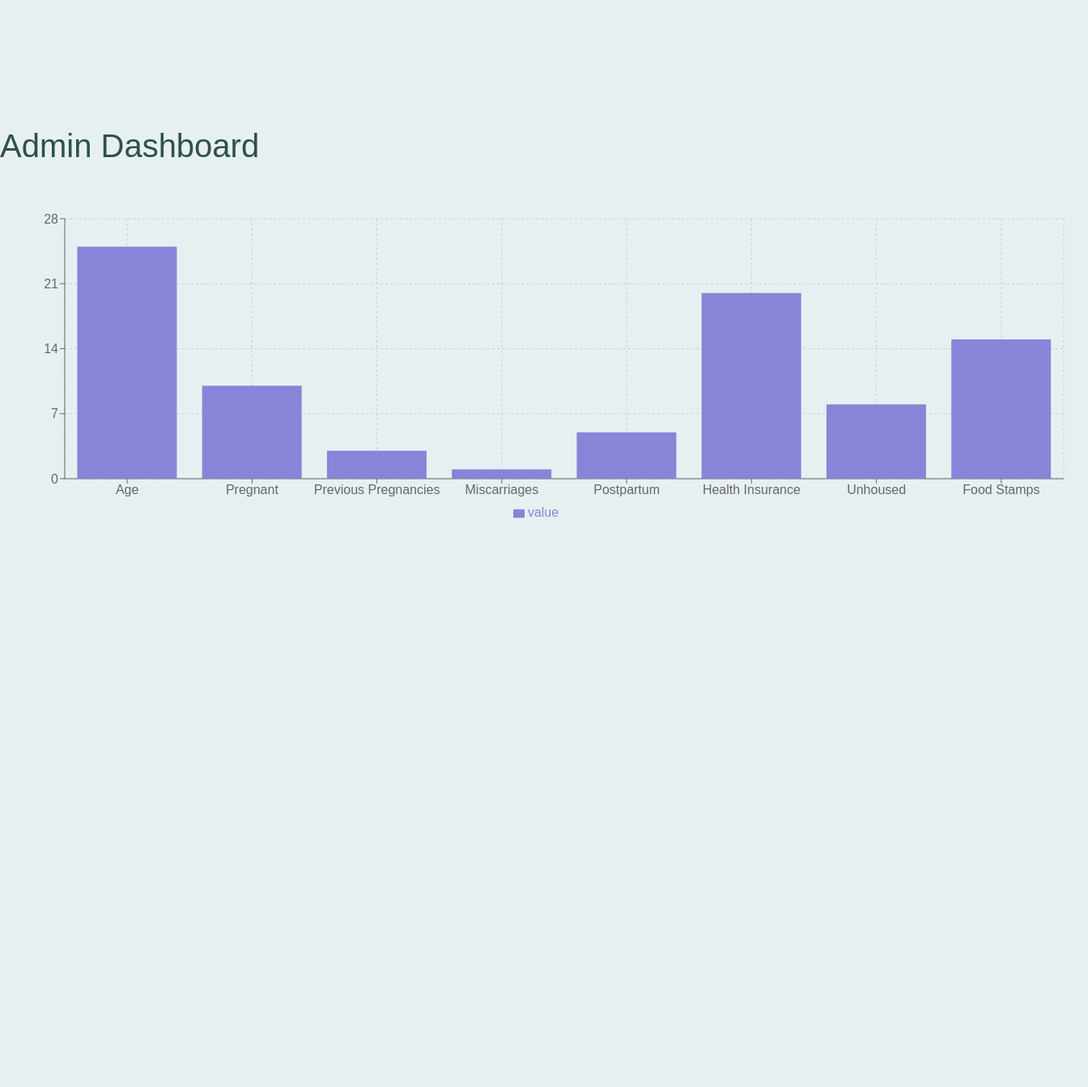
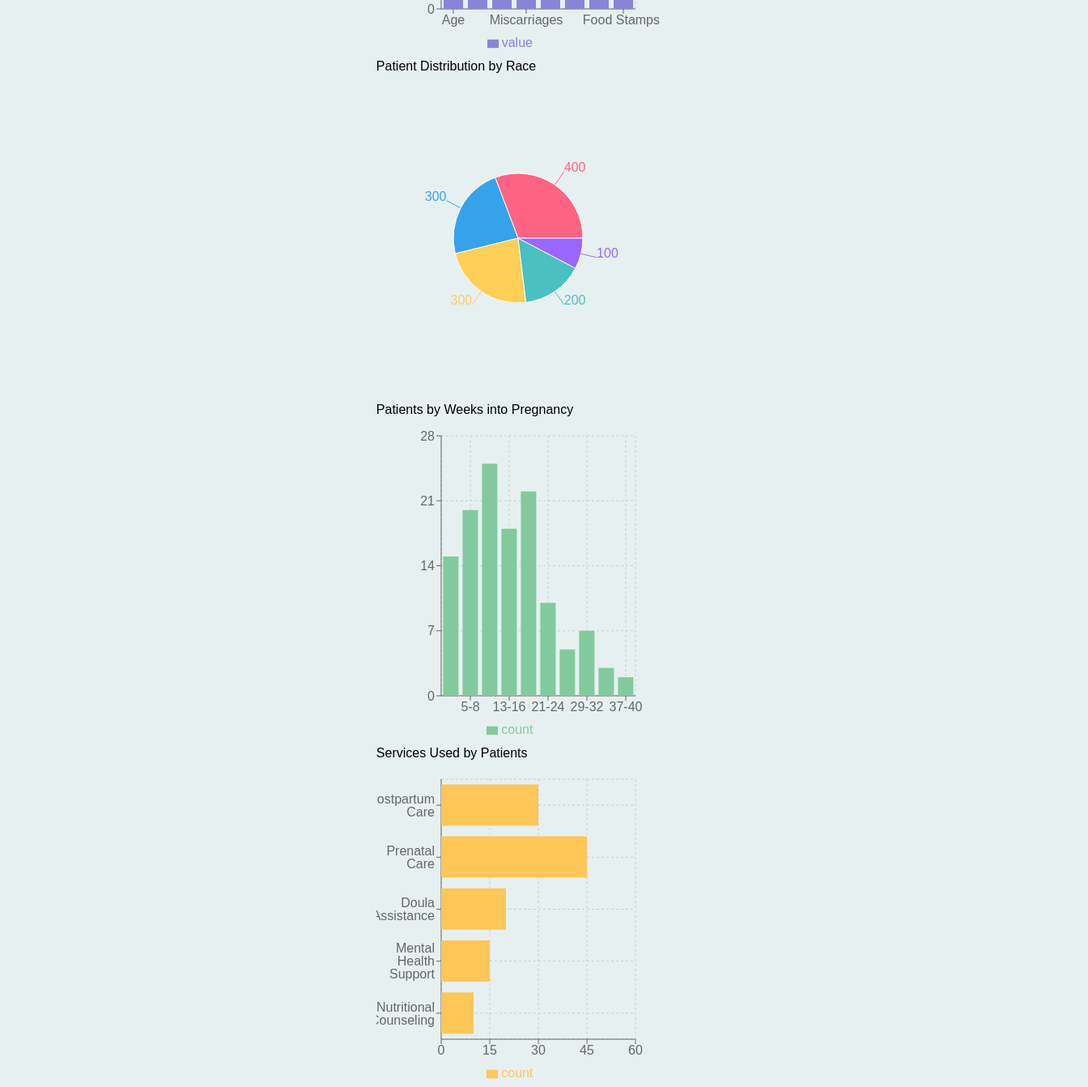
Before and after one commit to cfgtexas24/Team-1, a React (Create React App) app in the folder frontend/: page /admin/dashboard in a window 1280 px wide. Shown: the whole page at 81% size, 1344 px wide, since content can reach past the window. Before the commit the page ends 800 px from the top, so only its background shows below. Built offline with nearby package versions, Linux system fonts and the light colour scheme.

Commit message:
Admin Dashboard with 5 graphs

```diff
--- /dev/null
+++ b/frontend/src/AdminDashboard.css
@@ -0,0 +1,25 @@
+.chart-container {
+    width: 600px;
+    margin: 40px auto;
+    text-align: center;
+  }
+
+  .metric-container {
+    width: 600px;
+    margin: 40px auto;
+    text-align: center;
+    font-size: 24px;
+    background-color: #f8f9fa;
+    padding: 20px;
+    border-radius: 10px;
+  }
+
+  h3 {
+    font-size: 22px;
+    margin-bottom: 20px;
+  }
+
+  p {
+    font-size: 28px;
+    color: #4bc0c0;
+  }
--- a/frontend/src/App.js
+++ b/frontend/src/App.js
@@ -7,6 +7,8 @@ import SignUp from './components/SignUp';
 import Login from './components/Login';
 import PatientDashboard from './components/PatientDashboard';
 import AdminDashboard from './components/AdminDashboard'; // Import the AdminDashboard component
+import './AdminDashboard.css';
+
 
 function App() {
   return (
@@ -23,4 +25,5 @@ function App() {
   );
 }
 
+
 export default App;
--- a/frontend/src/components/AdminDashboard.js
+++ b/frontend/src/components/AdminDashboard.js
@@ -1,47 +1,79 @@
 import React from 'react';
-import { BarChart, Bar, XAxis, YAxis, CartesianGrid, Tooltip, Legend, ResponsiveContainer } from 'recharts';
+import { BarChart, Bar, XAxis, YAxis, CartesianGrid, Tooltip, Legend, ResponsiveContainer, PieChart, Pie, Cell } from 'recharts';
 
 const AdminDashboard = () => {
-  // Example data
+  // Example data for the bar chart (general patient statistics)
   const patientData = [
-    {
-      category: "Age",
-      value: 25, // Replace with actual data
-    },
-    {
-      category: "Pregnant",
-      value: 10, // Replace with actual data
-    },
-    {
-      category: "Previous Pregnancies",
-      value: 3, // Replace with actual data
-    },
-    {
-      category: "Miscarriages",
-      value: 1, // Replace with actual data
-    },
-    {
-      category: "Postpartum",
-      value: 5, // Replace with actual data
-    },
-    {
-      category: "Health Insurance",
-      value: 20, // Replace with actual data
-    },
-    {
-      category: "Unhoused",
-      value: 8, // Replace with actual data
-    },
-    {
-      category: "Food Stamps",
-      value: 15, // Replace with actual data
-    },
+    { category: "Age", value: 25 }, // Replace with actual data
+    { category: "Pregnant", value: 10 }, // Replace with actual data
+    { category: "Previous Pregnancies", value: 3 }, // Replace with actual data
+    { category: "Miscarriages", value: 1 }, // Replace with actual data
+    { category: "Postpartum", value: 5 }, // Replace with actual data
+    { category: "Health Insurance", value: 20 }, // Replace with actual data
+    { category: "Unhoused", value: 8 }, // Replace with actual data
+    { category: "Food Stamps", value: 15 }, // Replace with actual data
   ];
+
+  // Example data for the pie chart (patients by race)
+  const raceData = [
+    { name: 'White', value: 400 }, // Replace with actual data
+    { name: 'Black', value: 300 }, // Replace with actual data
+    { name: 'Asian', value: 300 }, // Replace with actual data
+    { name: 'Hispanic', value: 200 }, // Replace with actual data
+    { name: 'Other', value: 100 }, // Replace with actual data
+  ];
+
+  // Example data for weeks into pregnancy
+  const pregnancyData = [
+    { week: "1-4", count: 15 }, // Replace with actual data
+    { week: "5-8", count: 20 }, // Replace with actual data
+    { week: "9-12", count: 25 }, // Replace with actual data
+    { week: "13-16", count: 18 }, // Replace with actual data
+    { week: "17-20", count: 22 }, // Replace with actual data
+    { week: "21-24", count: 10 }, // Replace with actual data
+    { week: "25-28", count: 5 }, // Replace with actual data
+    { week: "29-32", count: 7 }, // Replace with actual data
+    { week: "33-36", count: 3 }, // Replace with actual data
+    { week: "37-40", count: 2 }, // Replace with actual data
+  ];
+
+  // Example data for services used
+  const serviceData = [
+    { service: "Postpartum Care", count: 30 }, // Replace with actual data
+    { service: "Prenatal Care", count: 45 }, // Replace with actual data
+    { service: "Doula Assistance", count: 20 }, // Replace with actual data
+    { service: "Mental Health Support", count: 15 }, // Replace with actual data
+    { service: "Nutritional Counseling", count: 10 }, // Replace with actual data
+  ];
+
+  // Example data for successful childbirths (as of October 2024)
+  const successfulChildbirths = 128; // Replace with actual data
+
+  const COLORS = ['#FF6384', '#36A2EB', '#FFCE56', '#4BC0C0', '#9966FF'];
 
   return (
     <div>
       <h1>Admin Dashboard</h1>
-      <ResponsiveContainer width="105%" height={400}>
+
+      {/* Metric for successful childbirths */}
+      <div style={{
+        display: 'flex',
+        justifyContent: 'center',
+        alignItems: 'center',
+        padding: '20px',
+        backgroundColor: '#f5f5f5',
+        borderRadius: '10px',
+        marginBottom: '20px',
+        maxWidth: '400px',
+        margin: '0 auto'
+      }}>
+        <div style={{ textAlign: 'center' }}>
+          <h2>Successful Childbirths (As of October 2024)</h2>
+          <p style={{ fontSize: '2em', fontWeight: 'bold' }}>{successfulChildbirths}</p>
+        </div>
+      </div>
+
+      <ResponsiveContainer width="100%" height={400}>
         <BarChart
           data={patientData}
           margin={{
@@ -59,6 +91,68 @@ const AdminDashboard = () => {
           <Bar dataKey="value" fill="#8884d8" />
         </BarChart>
       </ResponsiveContainer>
+
+      <h2>Patient Distribution by Race</h2>
+      <ResponsiveContainer width="100%" height={400}>
+        <PieChart>
+          <Pie
+            data={raceData}
+            dataKey="value"
+            nameKey="name"
+            cx="50%"
+            cy="50%"
+            outerRadius={80}
+            fill="#8884d8"
+            label
+          >
+            {raceData.map((entry, index) => (
+              <Cell key={`cell-${index}`} fill={COLORS[index % COLORS.length]} />
+            ))}
+          </Pie>
+          <Tooltip />
+        </PieChart>
+      </ResponsiveContainer>
+
+      <h2>Patients by Weeks into Pregnancy</h2>
+      <ResponsiveContainer width="100%" height={400}>
+        <BarChart
+          data={pregnancyData}
+          margin={{
+            top: 20,
+            right: 30,
+            left: 20,
+            bottom: 5,
+          }}
+        >
+          <CartesianGrid strokeDasharray="3 3" />
+          <XAxis dataKey="week" />
+          <YAxis />
+          <Tooltip />
+          <Legend />
+          <Bar dataKey="count" fill="#82ca9d" />
+        </BarChart>
+      </ResponsiveContainer>
+
+      <h2>Services Used by Patients</h2>
+      <ResponsiveContainer width="100%" height={400}>
+        <BarChart
+          data={serviceData}
+          layout="vertical" // Set the layout to vertical for horizontal bars
+          margin={{
+            top: 20,
+            right: 30,
+            left: 20,
+            bottom: 5,
+          }}
+        >
+          <CartesianGrid strokeDasharray="3 3" />
+          <XAxis type="number" />
+          <YAxis dataKey="service" type="category" />
+          <Tooltip />
+          <Legend />
+          <Bar dataKey="count" fill="#ffc658" />
+        </BarChart>
+      </ResponsiveContainer>
     </div>
   );
 };
--- a/frontend/src/components/SurveyForm.js
+++ b/frontend/src/components/SurveyForm.js
@@ -80,7 +80,10 @@ const SurveyForm = () => {
       <input
         type="text"
         value={name}
-        onChange={(e) => setName(e.target.value)}
+        onChange={(e) => {
+            setName(e.target.value);
+            localStorage.setItem("name", e.target.value); // Store name in localStorage
+          }}
       />
 
       <label>Age</label>
```
Also changed, not shown: frontend/src/HeatMap.js (renamed from frontend/src/AdminDashApp.js).
